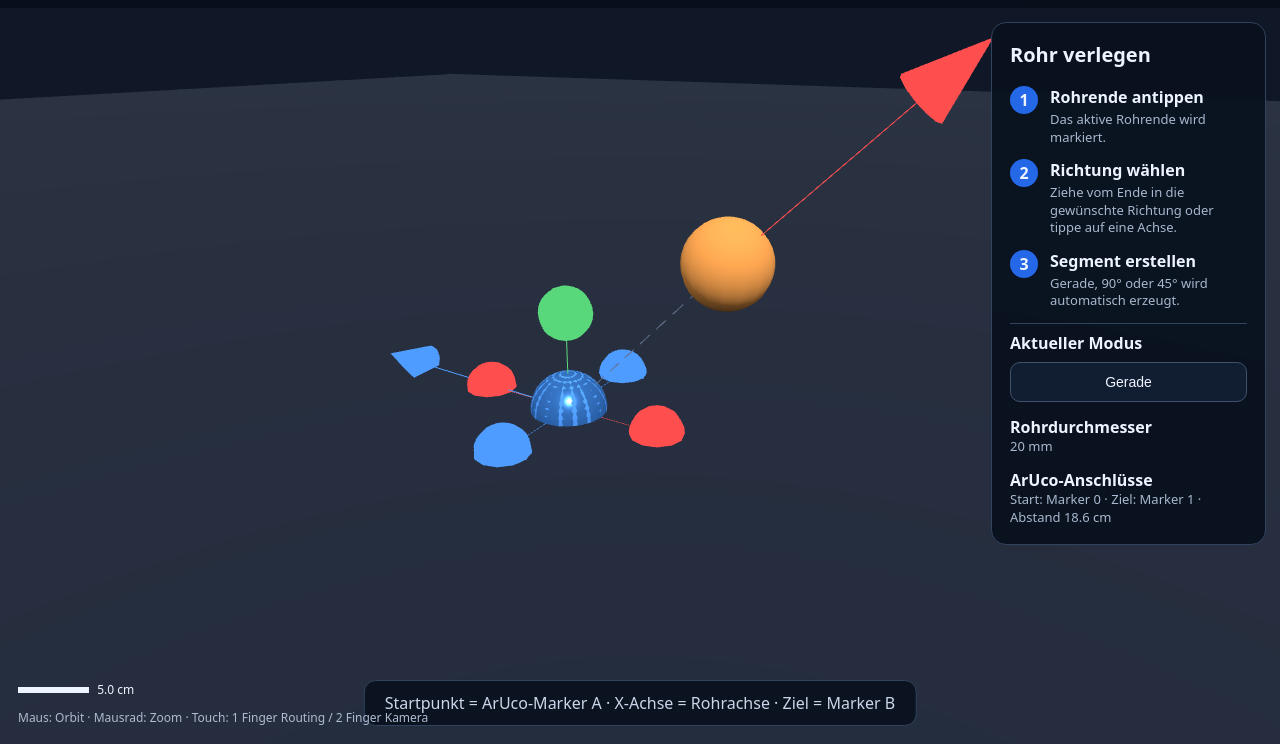
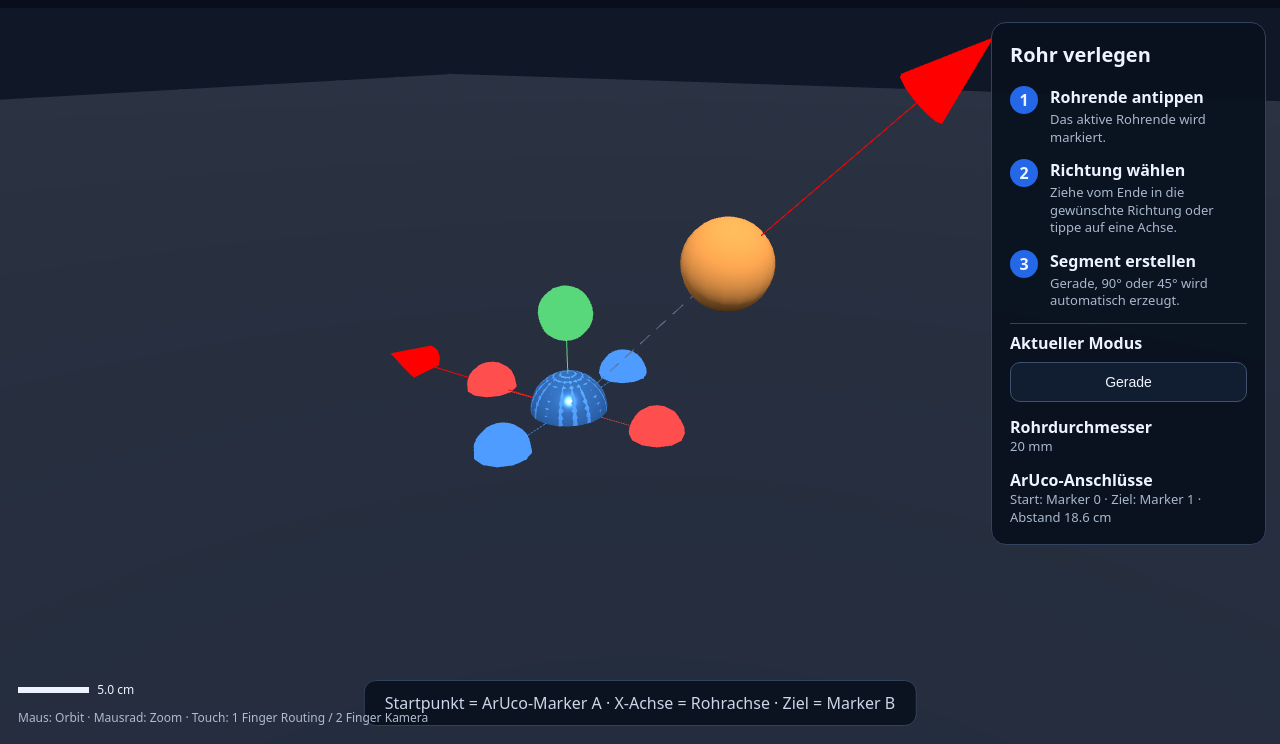
Before and after one commit to Siggitop/Test, a plain HTML site: page index_aruco.html in a window 1280 px wide. Shown: the part 56-800 px from the top of the page. Drawn offline with nearby package versions, Linux system fonts and the light colour scheme; animation ran at ten frames a second.

Commit message:
Improve comments and change arrow color to red
Updated comments for clarity regarding the X-axis of the ArUco marker and changed arrow color to red.

```diff
--- a/index_aruco.html
+++ b/index_aruco.html
@@ -238,12 +238,14 @@ function createMarkerVisual(marker, isStart){
   );
   g.add(sphere);
 
-  // Lokale X-Achse des ArUco-Markers = Rohranschlussachse
+  // Lokale X-Achse des ArUco-Markers = Rohranschlussachse.
+  // Es wird bewusst NUR die X-Achse gezeichnet (keine Y/Z-Achse), und zwar immer in Rot,
+  // unabhängig davon ob es Marker A oder B ist – analog zu OpenCVs drawFrameAxes-Konvention.
   const xArrow=makeArrow(
     new THREE.Vector3(0,0,0),
     marker.xAxis,
     MARKER_ARROW,
-    isStart?0x4e9cff:0xff4e4e
+    0xff0000
   );
   g.add(xArrow);
 
```
